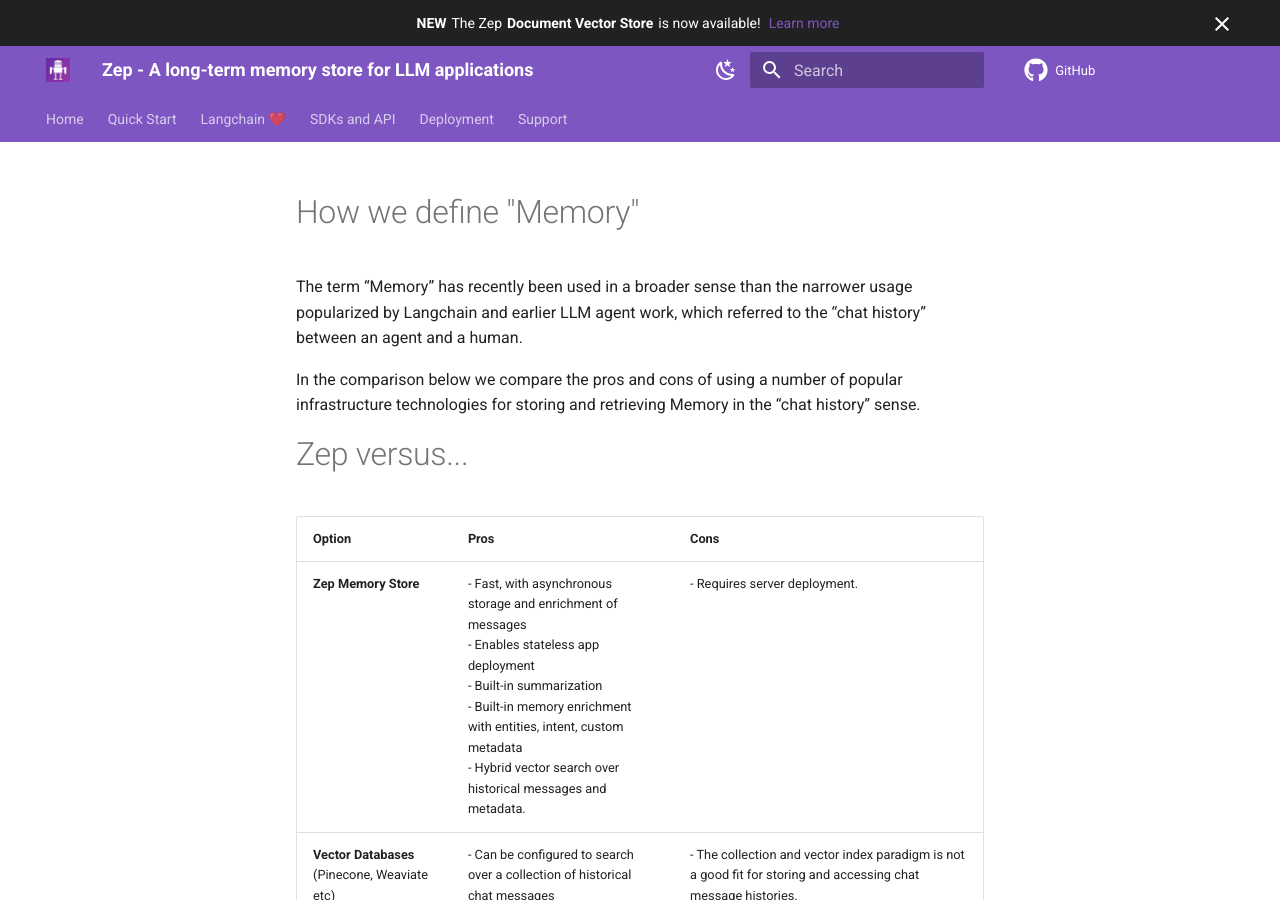
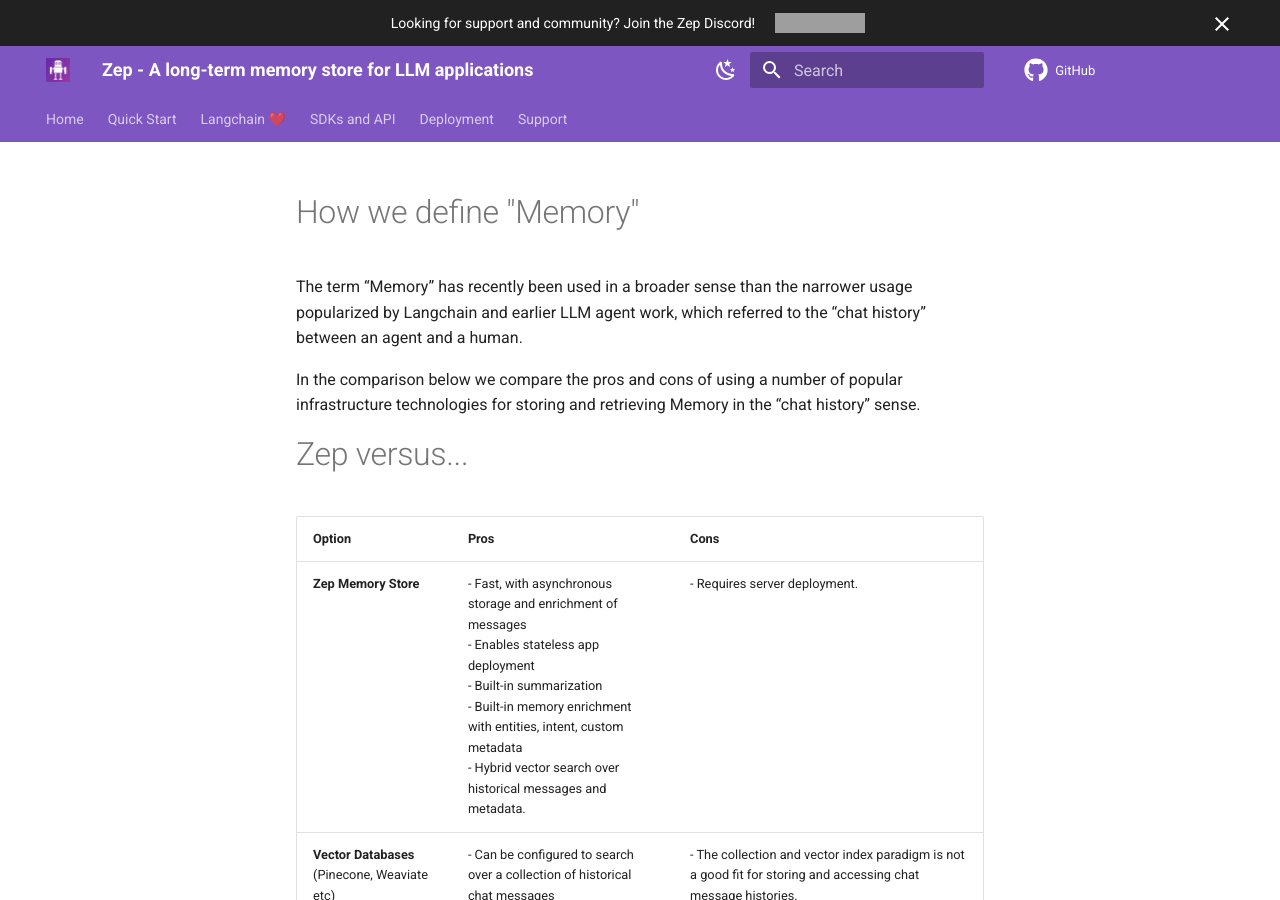
Before and after one commit to getzep/docs.getzep.com, an MkDocs documentation site: the page built from docs/zep-versus.md, in a window 1280 px wide and 900 px high. Built offline with MkDocs 1.6.1 and Material for MkDocs 9.7.7, drawn with Linux system fonts in a browser that asks for light colours; comment, search, counter and statistics services are not loaded; grey boxes are pictures that could not be loaded.

Commit message:
discord banner replace

```diff
--- a/overrides/main.html
+++ b/overrides/main.html
@@ -19,12 +19,10 @@
 {% endblock %}
 
 {% block announce %}
-<div style="display: flex; justify-content: center; align-items: center;">
-    <strong style="margin-right: 5px;">NEW</strong>
-    <span style="margin-right: 5px;">The Zep</span>
-    <strong style="margin-right: 5px;">Document Vector Store</strong>
-    <span style="margin-right: 8px;">is now available!</span>
-    <a href="https://blog.getzep.com/introducing-the-zep-document-vector-store">Learn more</a>
+<div style=" display: flex; justify-content: center; align-items: center;">
+    Looking for support and community? Join the Zep Discord!
+    <a href="https://discord.gg/W8Kw6bsgXQ" style="display: flex; align-items: center; margin-left: 20px;">
+        <img src="https://dcbadge.vercel.app/api/server/W8Kw6bsgXQ?style=flat" alt="Zep Discord"/>
+    </a>
 </div>
-
 {% endblock %}
```
